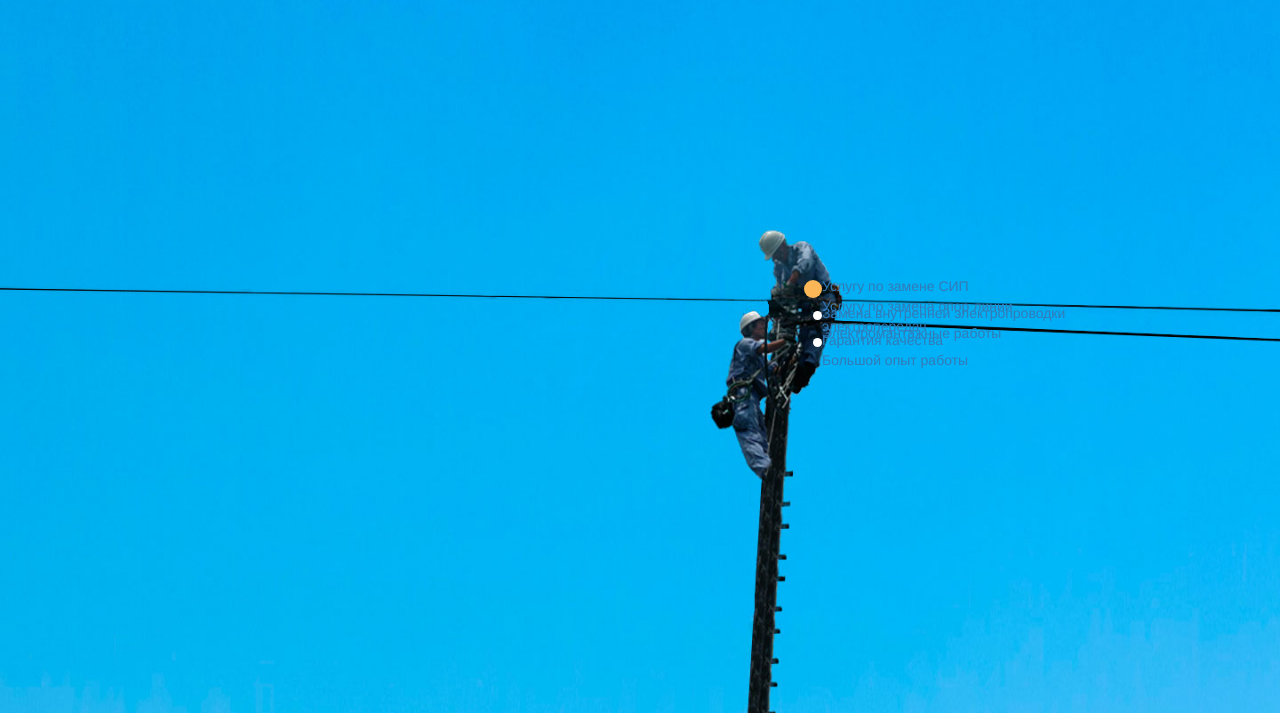
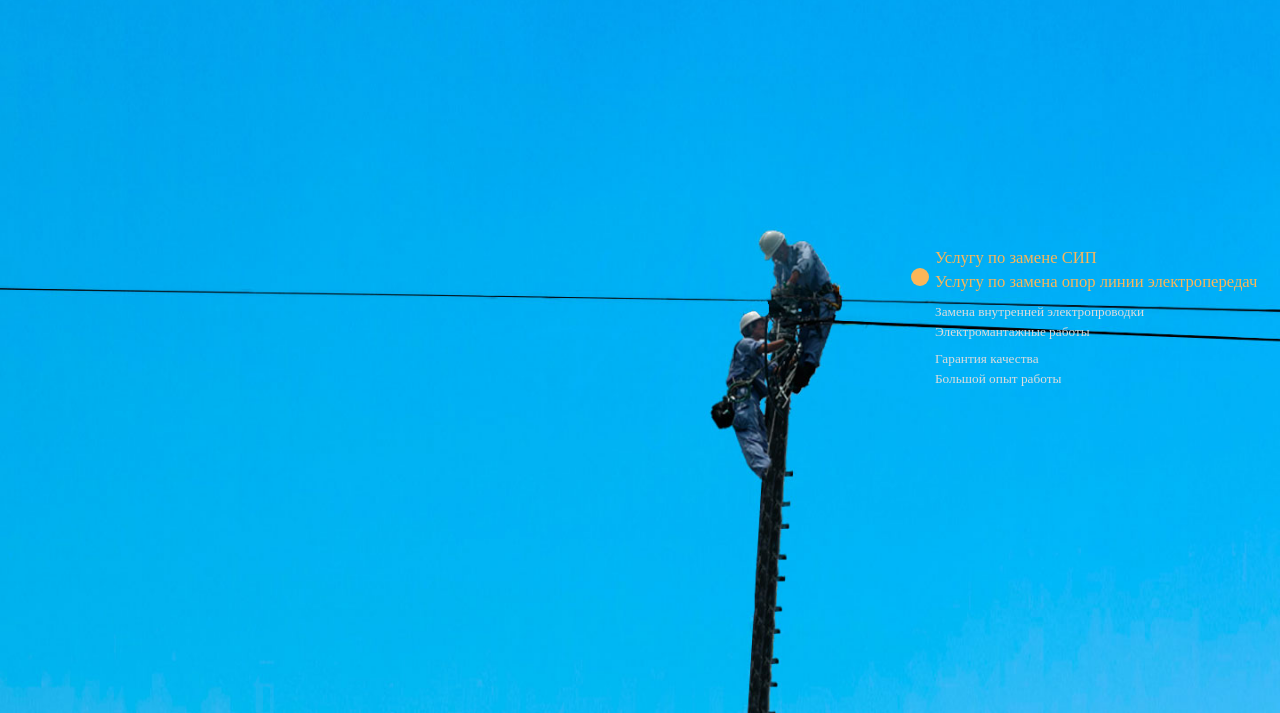
Before and after one commit to GeorgeSemenov/Freelance, a website: page one page.js/examples/Andrew-site.html in a window 1280 px wide. Shown: the part 87-800 px from the top of the page. Drawn offline with nearby package versions, Linux system fonts and the light colour scheme.

Commit message:
Я слишком редко пушу, чтобы помнить, что я сделал.

```diff
--- a/one page.js/examples/css/styles.less
+++ b/one page.js/examples/css/styles.less
@@ -50,6 +50,7 @@
     padding: 6% 0 0 0;
 }
 
+@header-text-desktop: 2vw;
 .header{
     z-index: 1;
     position: absolute;
@@ -77,7 +78,6 @@
     }
     @logo-width-desktop: 7vw;
     @logo-height-desktop: 5vw;
-    @header-text-desktop: 2vw;
     .desktop{
         .logo{
             width: @logo-width-desktop;
@@ -101,28 +101,62 @@
 
     ul#my-ul li{//Специально придумал этот id чтобы эти стили имели выше приоритет, ну не писать же к каждому стилю !important
         width: 100%;
-        height: 20px;
+        height: auto;
 
-        a { /*первый спан это маркер списка*/
-            .marker-radius(@n:1){//Миксина для простого указания радиуса маркеров
-                @marker-radius: 0.7vw;
-                height: @marker-radius*@n;
-                width: @marker-radius*@n;
-                margin-left: -1*@marker-radius*@n;
+        @marker-radius: 0.7vw;
+        .marker-radius(@n:1){//Миксина для простого указания радиуса маркеров
+            height: @marker-radius*@n;
+            width: @marker-radius*@n;
+            margin-left: -1*@marker-radius*@n;//Центруем неактивные маркеры отностиельно центра активного маркера.
+        }
+
+        a {
+            i {//Список работ текст
+                font-style: normal;
+                font-family: RobotoSlabRegular;
+                position: relative;
+                left: .5vw;
             }
 
-            i {
-                font-style: normal;
+            span{ left: 0;}
+
+            @text-job-active:1.3vw;
+            &:not([class="active"]) {
+                @not-active-color:gainsboro;
+                i{//список работ неактивный текст
+                    color: @not-active-color;
+                    font-size: @text-job-active*0.8;
+                }
+                span{//Неактивные маркеры
+                    background: @not-active-color;
+                    .marker-radius(0);
+                }
             }
-            span{//все маркеры
-                left: 0;
-                background: #ffffff;
-                .marker-radius;
 
+            &.active {
+                @active-color: #fbb658;
+                i{//список работ активный текст
+                    font-size: @text-job-active;
+                    color: @active-color;
+                }
+                span{//активный маркер
+                    .marker-radius(2);
+                    background: @active-color;
+                }
             }
-            &.active span{//активный маркер
-                .marker-radius(2);
-                background: #fbb658;
+        }
+
+        &:hover a:not([class="active"]) {
+            @not-active-hover-color: white;
+            i{//неактивный текст работ при наведении
+                color: @not-active-hover-color;
+            }
+            span{//Неактивные маркеры при наведении
+                width: @marker-radius*1.2;
+                height: @marker-radius*1.2;
+                top:-@marker-radius*0.1;
+                left:-@marker-radius*0.1;
+                background: @not-active-hover-color;
             }
         }
     }
--- a/one page.js/examples/js/originalScripts.js
+++ b/one page.js/examples/js/originalScripts.js
@@ -4,7 +4,7 @@ $(document).ready(function() {
         sectionsColor: ['#C63D0F', '#1BBC9B', '#7E8F7C'],
         navigation: true,
         navigationPosition: 'right',
-        navigationTooltips: ['First page', 'Second page', 'Third and last page'],
+        //navigationTooltips: ['First page', 'Second page', 'Third and last page'],
         responsiveWidth: 900,
         afterResponsive: function(isResponsive){
         }
```
Also changed, not shown: one page.js/examples/css/styles.css, one page.js/jquery.fullPage.css, one page.js/jquery.fullPage.js.
